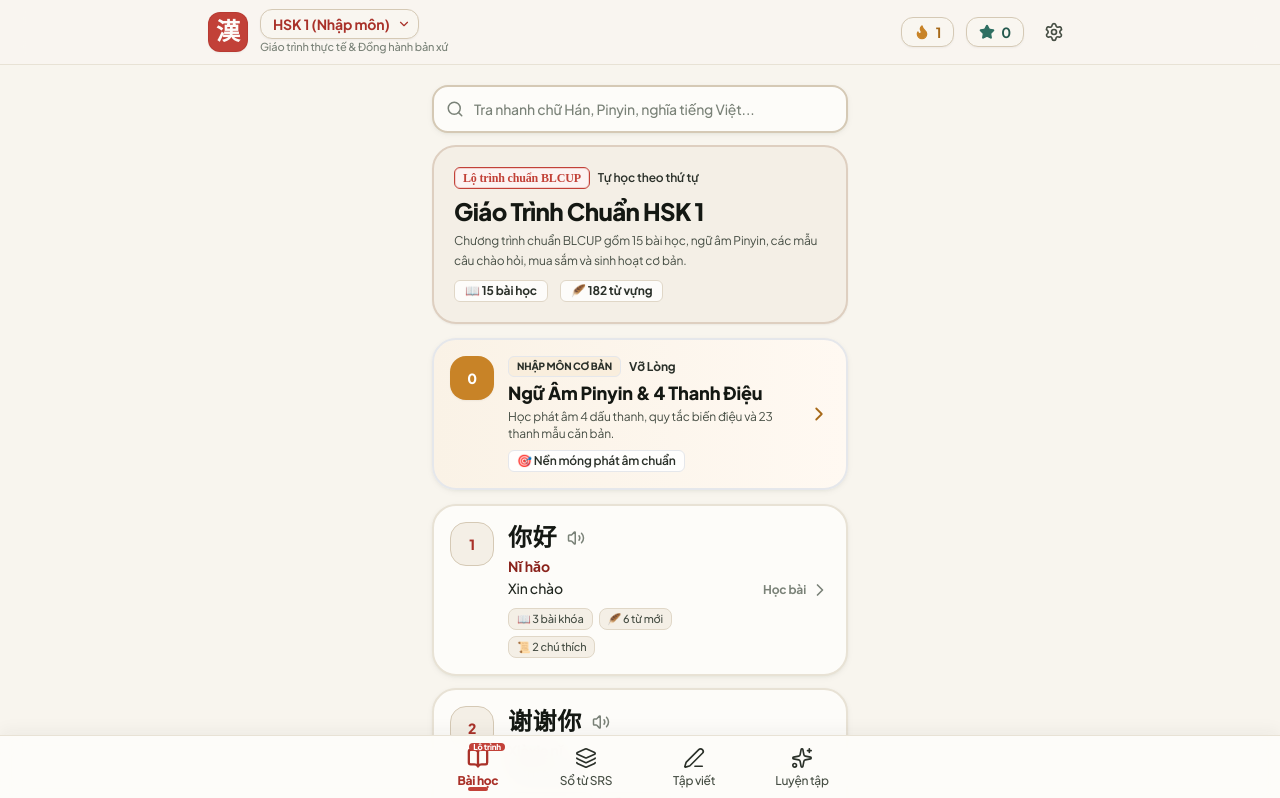
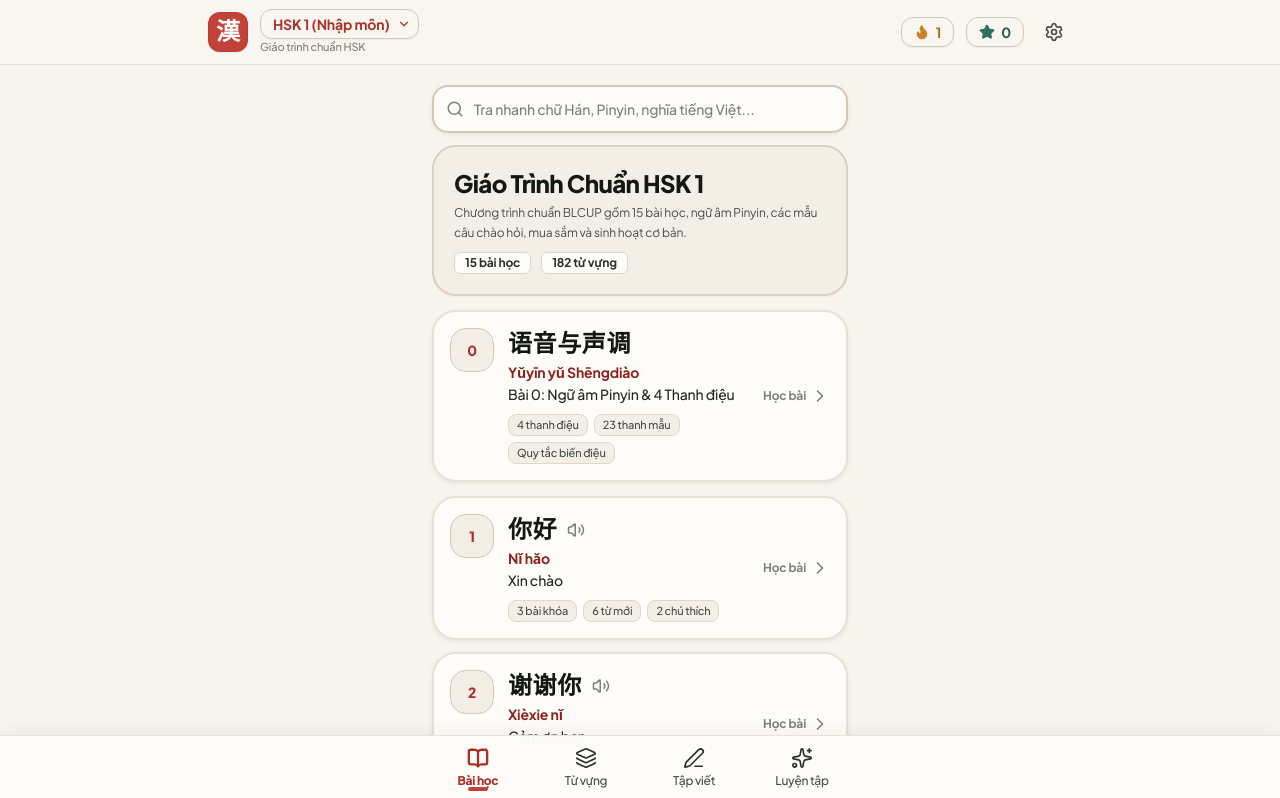
Before and after one commit to JohnData2010/hsk-master, a React (Vite) app: page / in a window 1280 px wide. Shown: the top 798 px of the page. Built offline with nearby package versions, Linux system fonts and the light colour scheme.

Commit message:
refactor(ui): remove redundant marketing badges, stamps and visual clutter

```diff
--- a/src/components/BottomNav.jsx
+++ b/src/components/BottomNav.jsx
@@ -3,8 +3,8 @@ import { BookOpen, Layers, Edit3, Sparkles } from 'lucide-react';
 
 export default function BottomNav({ activeTab, onSelectTab }) {
   const tabs = [
-    { id: 'curriculum', label: 'Bài học', icon: BookOpen, badge: 'Lộ trình' },
-    { id: 'flashcards', label: 'Sổ từ SRS', icon: Layers },
+    { id: 'curriculum', label: 'Bài học', icon: BookOpen },
+    { id: 'flashcards', label: 'Từ vựng', icon: Layers },
     { id: 'writing', label: 'Tập viết', icon: Edit3 },
     { id: 'practice', label: 'Luyện tập', icon: Sparkles },
   ];
@@ -27,11 +27,6 @@ export default function BottomNav({ activeTab, onSelectTab }) {
             >
               <div className="relative">
                 <Icon size={22} className={isActive ? 'stroke-[2.5]' : 'stroke-[1.8]'} />
-                {tab.badge && isActive && (
-                  <span className="absolute -top-1 -right-4 text-[8px] font-extrabold bg-cinnabar-500 text-white px-1 py-0.2 rounded-full leading-none">
-                    {tab.badge}
-                  </span>
-                )}
               </div>
               <span className={`text-xs mt-1 tracking-tight ${isActive ? 'font-extrabold text-cinnabar-600' : 'text-ink-600'}`}>
                 {tab.label}
--- a/src/components/CurriculumView.jsx
+++ b/src/components/CurriculumView.jsx
@@ -119,64 +119,67 @@ export default function CurriculumView({ levelData, onSelectLesson, onOpenWriter
       ) : (
         /* LESSONS LIST VIEW */
         <div className="space-y-3.5">
-          {/* Level Header Banner - Friendly Warm & Humanized */}
+          {/* Level Header Banner */}
           <div className="p-4 sm:p-5 rounded-3xl bg-[#F4EFE6] border-2 border-[#DECFC0] shadow-sm relative overflow-hidden">
             <div className="relative z-10">
-              <div className="flex items-center gap-2 mb-1.5">
-                <span className="stamp-seal px-2 py-0.5 text-xs bg-cinnabar-50 text-cinnabar-700 border-cinnabar-400">
-                  Lộ trình chuẩn BLCUP
-                </span>
-                <span className="text-xs text-ink-500 font-semibold">Tự học theo thứ tự</span>
-              </div>
               <h2 className="text-xl sm:text-2xl font-extrabold text-ink-900 tracking-tight">
                 {levelData.title}
               </h2>
               <p className="text-xs text-ink-600 mt-1 leading-relaxed">
                 {levelData.description}
               </p>
-              <div className="flex items-center gap-3 mt-2.5 text-xs font-bold text-ink-700">
+              <div className="flex items-center gap-2.5 mt-2.5 text-xs font-bold text-ink-700">
                 <span className="bg-white/80 px-2.5 py-0.5 rounded-md border border-[#E0D7C7]">
-                  📖 {lessons.length} bài học
+                  {lessons.length} bài học
                 </span>
                 <span className="bg-white/80 px-2.5 py-0.5 rounded-md border border-[#E0D7C7]">
-                  🪶 {words.length} từ vựng
+                  {words.length} từ vựng
                 </span>
               </div>
             </div>
           </div>
 
-          {/* Special Starter Lesson for HSK 1: Phonetics & Pinyin */}
+          {/* Starter Lesson for HSK 1: Phonetics & Pinyin (Clean design consistent with standard lesson cards) */}
           {levelData.id === 'hsk1' && (
             <div
               onClick={onOpenPinyin}
-              className="p-4 sm:p-4.5 rounded-3xl bg-gradient-to-r from-[#FAF2E6] to-[#FFF9F2] border-2 border-amberseal-300 shadow-paper hover:shadow-paper-hover hover:border-cinnabar-400 cursor-pointer transition-all active:scale-[0.99] flex items-center justify-between gap-3 group"
+              className="p-4 sm:p-4.5 rounded-3xl bg-[#FDFCF9] border-2 border-[#E8E2D5] shadow-paper hover:shadow-paper-hover hover:border-cinnabar-300 transition-all cursor-pointer group active:scale-[0.99] flex items-center justify-between gap-3"
             >
-              <div className="flex items-start gap-3.5">
-                <div className="w-11 h-11 rounded-2xl bg-amberseal-500 text-white font-extrabold flex items-center justify-center text-sm shadow-sm flex-shrink-0 group-hover:bg-cinnabar-500 transition-colors">
+              <div className="flex items-start gap-3.5 flex-1 min-w-0">
+                {/* Lesson 0 Number Circle */}
+                <div className="w-11 h-11 rounded-2xl bg-[#F4EFE6] border border-[#D5C9B5] text-cinnabar-600 font-extrabold flex items-center justify-center text-sm flex-shrink-0 group-hover:bg-cinnabar-500 group-hover:text-white group-hover:border-cinnabar-600 transition-colors shadow-xs">
                   0
                 </div>
-                <div>
+
+                <div className="flex-1 min-w-0">
                   <div className="flex items-center gap-2">
-                    <span className="text-[10px] font-extrabold uppercase bg-amberseal-100 text-amberseal-800 border border-amberseal-300 px-2 py-0.5 rounded-md">
-                      Nhập môn cơ bản
+                    <h3 className="font-extrabold font-hanzi text-2xl text-ink-900 group-hover:text-cinnabar-600 transition-colors tracking-wide">
+                      语音与声调
+                    </h3>
+                  </div>
+
+                  <div className="text-sm font-bold text-cinnabar-700 mt-0.5">Yǔyīn yǔ Shēngdiào</div>
+                  <div className="text-sm text-ink-800 font-medium mt-0.5">Bài 0: Ngữ âm Pinyin & 4 Thanh điệu</div>
+
+                  {/* Clean informational badges */}
+                  <div className="flex flex-wrap items-center gap-1.5 mt-2.5 text-xs text-ink-600 font-medium">
+                    <span className="inline-flex items-center gap-1 whitespace-nowrap bg-[#F4EFE6] px-2 py-0.5 rounded-lg border border-[#E0D7C7] text-[11px]">
+                      4 thanh điệu
                     </span>
-                    <span className="text-xs text-amberseal-800 font-bold">Vỡ Lòng</span>
-                  </div>
-                  <h3 className="font-extrabold text-lg text-ink-900 group-hover:text-cinnabar-600 transition-colors mt-0.5">
-                    Ngữ Âm Pinyin & 4 Thanh Điệu
-                  </h3>
-                  <div className="text-xs text-ink-600 mt-0.5 leading-snug">
-                    Học phát âm 4 dấu thanh, quy tắc biến điệu và 23 thanh mẫu căn bản.
-                  </div>
-                  <div className="flex items-center gap-2 mt-2 text-xs font-semibold text-amberseal-800">
-                    <span className="inline-flex items-center gap-1 bg-white/90 px-2 py-0.5 rounded-md border border-amberseal-200">
-                      🎯 Nền móng phát âm chuẩn
+                    <span className="inline-flex items-center gap-1 whitespace-nowrap bg-[#F4EFE6] px-2 py-0.5 rounded-lg border border-[#E0D7C7] text-[11px]">
+                      23 thanh mẫu
+                    </span>
+                    <span className="inline-flex items-center gap-1 whitespace-nowrap bg-[#F4EFE6] px-2 py-0.5 rounded-lg border border-[#E0D7C7] text-[11px]">
+                      Quy tắc biến điệu
                     </span>
                   </div>
                 </div>
               </div>
-              <div className="text-amberseal-600 group-hover:text-cinnabar-500 group-hover:translate-x-1 transition-all flex-shrink-0">
-                <ChevronRight size={22} />
+
+              {/* Right Action */}
+              <div className="flex items-center gap-1 text-ink-400 group-hover:text-cinnabar-600 font-bold text-xs flex-shrink-0 transition-colors">
+                <span className="hidden sm:inline">Học bài</span>
+                <ChevronRight size={20} className="group-hover:translate-x-1 transition-transform" />
               </div>
             </div>
           )}
@@ -218,14 +221,14 @@ export default function CurriculumView({ levelData, onSelectLesson, onOpenWriter
                     {/* Badge Details */}
                     <div className="flex flex-wrap items-center gap-1.5 mt-2.5 text-xs text-ink-600 font-medium">
                       <span className="inline-flex items-center gap-1 whitespace-nowrap bg-[#F4EFE6] px-2 py-0.5 rounded-lg border border-[#E0D7C7] text-[11px]">
-                        📖 {lesson.dialogues?.length || 1} bài khóa
+                        {lesson.dialogues?.length || 1} bài khóa
                       </span>
                       <span className="inline-flex items-center gap-1 whitespace-nowrap bg-[#F4EFE6] px-2 py-0.5 rounded-lg border border-[#E0D7C7] text-[11px]">
-                        🪶 {lesson.word_count || lesson.words?.length || 0} từ mới
+                        {lesson.word_count || lesson.words?.length || 0} từ mới
                       </span>
                       {lesson.grammar && lesson.grammar.length > 0 && (
                         <span className="inline-flex items-center gap-1 whitespace-nowrap bg-[#F4EFE6] px-2 py-0.5 rounded-lg border border-[#E0D7C7] text-[11px]">
-                          📜 {lesson.grammar.length} {lesson.lesson <= 2 ? 'chú thích' : 'ngữ pháp'}
+                          {lesson.grammar.length} {lesson.lesson <= 2 ? 'chú thích' : 'ngữ pháp'}
                         </span>
                       )}
                     </div>
--- a/src/components/Navbar.jsx
+++ b/src/components/Navbar.jsx
@@ -29,7 +29,7 @@ export default function Navbar({ currentLevel, onSelectLevel, userStats, onOpenS
                 <ChevronDown size={14} className="absolute right-2 top-1/2 -translate-y-1/2 text-cinnabar-600 pointer-events-none" />
               </div>
             </div>
-            <p className="text-[11px] text-ink-400 font-medium hidden sm:block">Giáo trình thực tế & Đồng hành bản xứ</p>
+            <p className="text-[11px] text-ink-400 font-medium hidden sm:block">Giáo trình chuẩn HSK</p>
           </div>
         </div>
 
--- a/src/components/PinyinCourseView.jsx
+++ b/src/components/PinyinCourseView.jsx
@@ -59,9 +59,9 @@ export default function PinyinCourseView() {
           声
         </div>
         <div>
-          <h2 className="text-base font-extrabold text-ink-900">Vỡ Lòng Pinyin & 4 Thanh Điệu</h2>
-          <p className="text-xs text-ink-400 mt-0.5 leading-snug">
-            Nền móng quan trọng nhất: Phát âm chuẩn thanh mẫu, vận mẫu và không bao giờ nhầm dấu.
+          <h2 className="text-base font-extrabold text-ink-900">Ngữ Âm Pinyin & 4 Thanh Điệu</h2>
+          <p className="text-xs text-ink-500 mt-0.5 leading-snug">
+            Hướng dẫn phát âm thanh điệu, biến điệu và thanh mẫu chuẩn BLCUP.
           </p>
         </div>
       </div>
@@ -156,11 +156,10 @@ export default function PinyinCourseView() {
             ))}
           </div>
 
-          {/* Tone Sandhi Rules (Biến điệu quan trọng) */}
+          {/* Tone Sandhi Rules */}
           <div className="bg-[#FDFCF9] rounded-3xl p-5 border border-[#D5C9B5] shadow-paper space-y-3.5">
             <div className="flex items-center gap-2">
-              <span className="stamp-seal text-[11px] px-2.5 py-0.5">Quy tắc vàng</span>
-              <h3 className="font-extrabold text-ink-900 text-base">3 Quy Tắc Biến Điệu Sống Còn</h3>
+              <h3 className="font-extrabold text-ink-900 text-base">Quy tắc biến điệu thanh điệu</h3>
             </div>
 
             <div className="space-y-3 text-sm">
--- a/src/components/PracticeHub.jsx
+++ b/src/components/PracticeHub.jsx
@@ -57,7 +57,7 @@ export default function PracticeHub({ words, currentLevel, situationalDialogues
                   : 'text-ink-600 hover:text-ink-900'
               }`}
             >
-              ✍️ Sửa lỗi câu & Phát âm
+              Sửa câu & Phát âm
             </button>
             <button
               onClick={() => setMentorSubMode('dialogues')}
@@ -67,7 +67,7 @@ export default function PracticeHub({ words, currentLevel, situationalDialogues
                   : 'text-ink-600 hover:text-ink-900'
               }`}
             >
-              💬 Hội thoại tình huống (6 cảnh)
+              Hội thoại tình huống
             </button>
           </div>
 
```
Also changed, not shown: src/components/NativeAIEvaluator.jsx (+2 -5 lines), src/components/WritingStudioView.jsx (+3 -5 lines).
